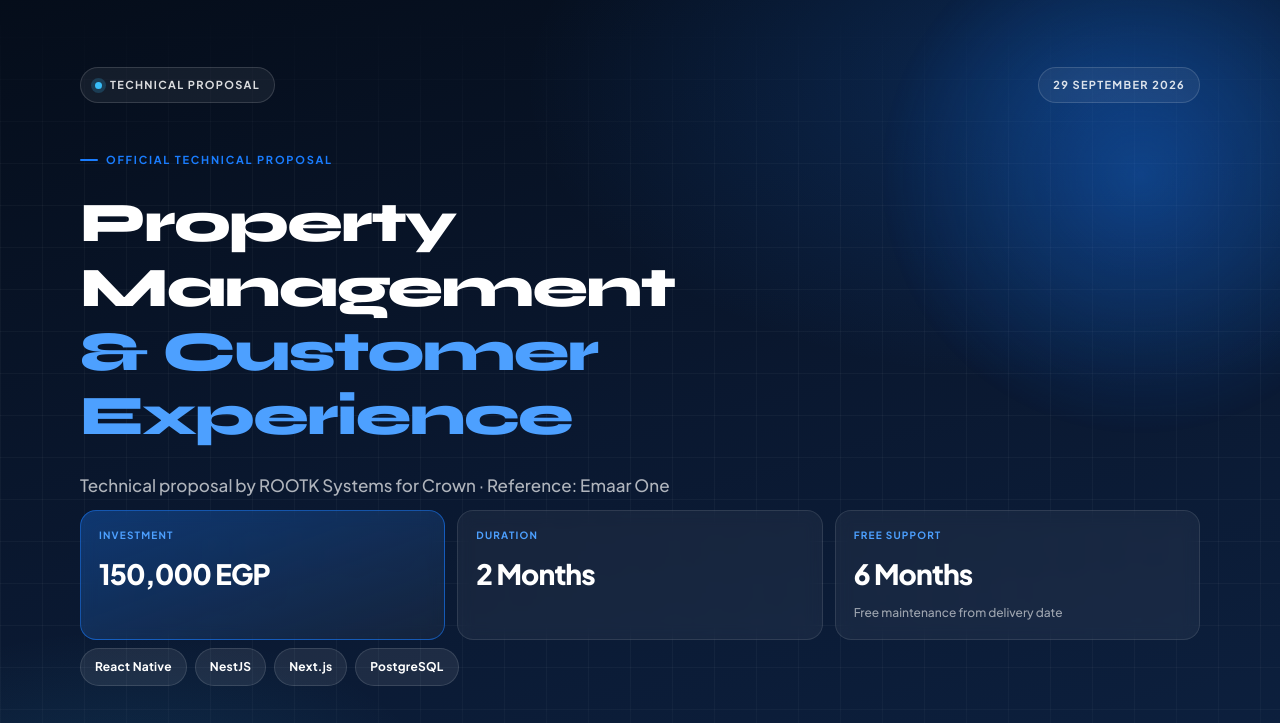
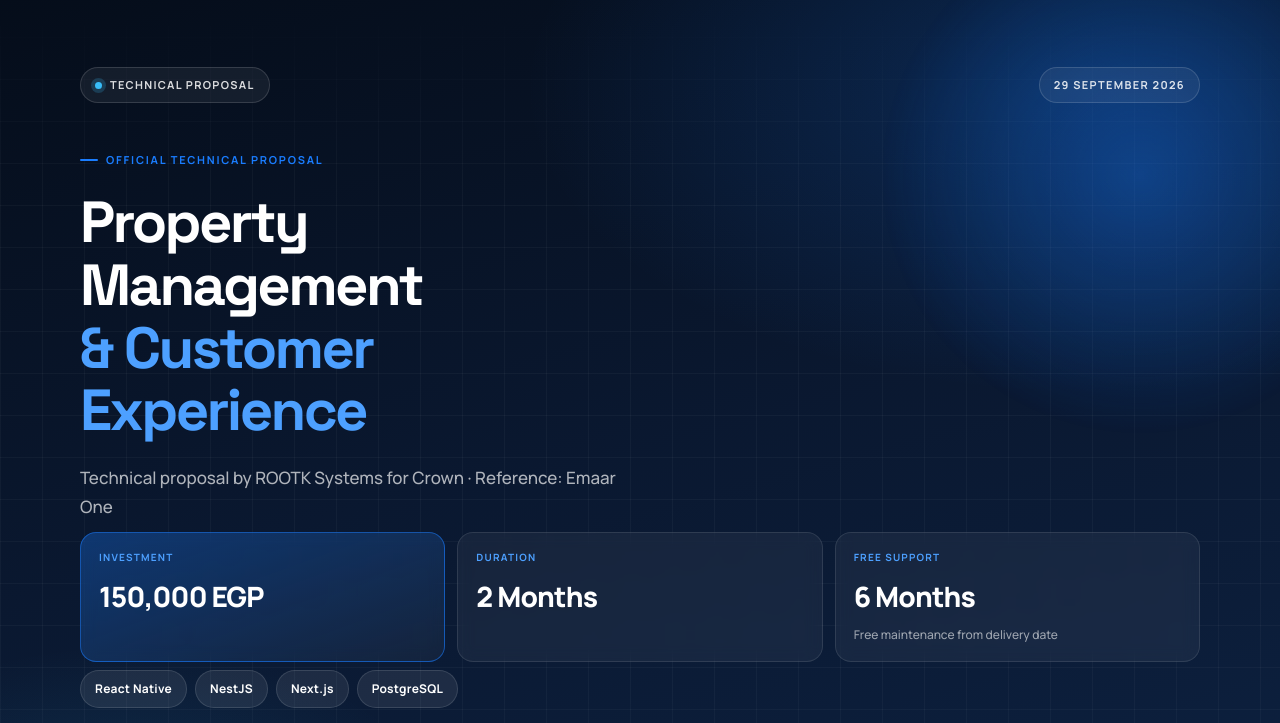
Before and after one commit to Salem-Team/lacrawn-technical-proposal, a website: page index.html in a window 1280 px wide. Shown: the part 77-800 px from the top of the page. Drawn offline with Linux system fonts and the light colour scheme.

Commit message:
Upgrade display typography to Space Grotesk and Manrope.
Replace the heavier Syne/Jakarta stack with a cleaner, more premium pairing for English, keeping Noto Kufi for Arabic.

Co-authored-by: Cursor <cursoragent@cursor.com>

```diff
--- a/styles.css
+++ b/styles.css
@@ -1,4 +1,4 @@
-@import url('https://fonts.googleapis.com/css2?family=IBM+Plex+Sans+Arabic:wght@400;500;600;700&family=Noto+Kufi+Arabic:wght@600;700;800&family=Syne:wght@600;700;800&family=Plus+Jakarta+Sans:wght@500;600;700;800&display=swap');
+@import url('https://fonts.googleapis.com/css2?family=IBM+Plex+Sans+Arabic:wght@400;500;600;700&family=Manrope:wght@500;600;700;800&family=Noto+Kufi+Arabic:wght@600;700;800&family=Space+Grotesk:wght@500;600;700&display=swap');
 
 :root {
   --ink: #07111f;
@@ -20,10 +20,10 @@
   --radius-sm: 12px;
   --shadow: 0 18px 50px rgba(7, 17, 31, 0.08);
   --shadow-lg: 0 28px 80px rgba(7, 17, 31, 0.16);
-  --font-display-ar: 'Noto Kufi Arabic', 'Syne', sans-serif;
-  --font-display-en: 'Syne', 'Plus Jakarta Sans', sans-serif;
-  --font-body-ar: 'IBM Plex Sans Arabic', 'Plus Jakarta Sans', sans-serif;
-  --font-body-en: 'Plus Jakarta Sans', 'IBM Plex Sans Arabic', sans-serif;
+  --font-display-ar: 'Noto Kufi Arabic', 'Space Grotesk', sans-serif;
+  --font-display-en: 'Space Grotesk', 'Manrope', sans-serif;
+  --font-body-ar: 'IBM Plex Sans Arabic', 'Manrope', sans-serif;
+  --font-body-en: 'Manrope', 'IBM Plex Sans Arabic', sans-serif;
   --safe-x: clamp(16px, 4vw, 40px);
   --max: 1120px;
   --header-h: 72px;
@@ -79,6 +79,9 @@ body[data-lang="ar"] .lang-en { display: none; }
 
 body[data-lang="en"] .display {
   font-family: var(--font-display-en);
+  font-weight: 700;
+  letter-spacing: -0.045em;
+  line-height: 1.08;
 }
 
 .eyebrow {
@@ -373,14 +376,26 @@ body[data-lang="ar"] .eyebrow::before {
 }
 
 .hero h1 {
-  font-size: clamp(32px, 7vw, 56px);
+  font-size: clamp(34px, 6.4vw, 58px);
   color: #fff;
+  max-width: 15ch;
+  font-weight: 700;
+  letter-spacing: -0.05em;
+  line-height: 1.05;
+  text-wrap: balance;
+}
+
+body[data-lang="ar"] .hero h1 {
+  font-weight: 800;
+  letter-spacing: -0.025em;
+  line-height: 1.15;
   max-width: 14ch;
 }
 
 .hero h1 em {
   font-style: normal;
   color: var(--blue-2);
+  font-weight: inherit;
 }
 
 .hero .lede {
```
